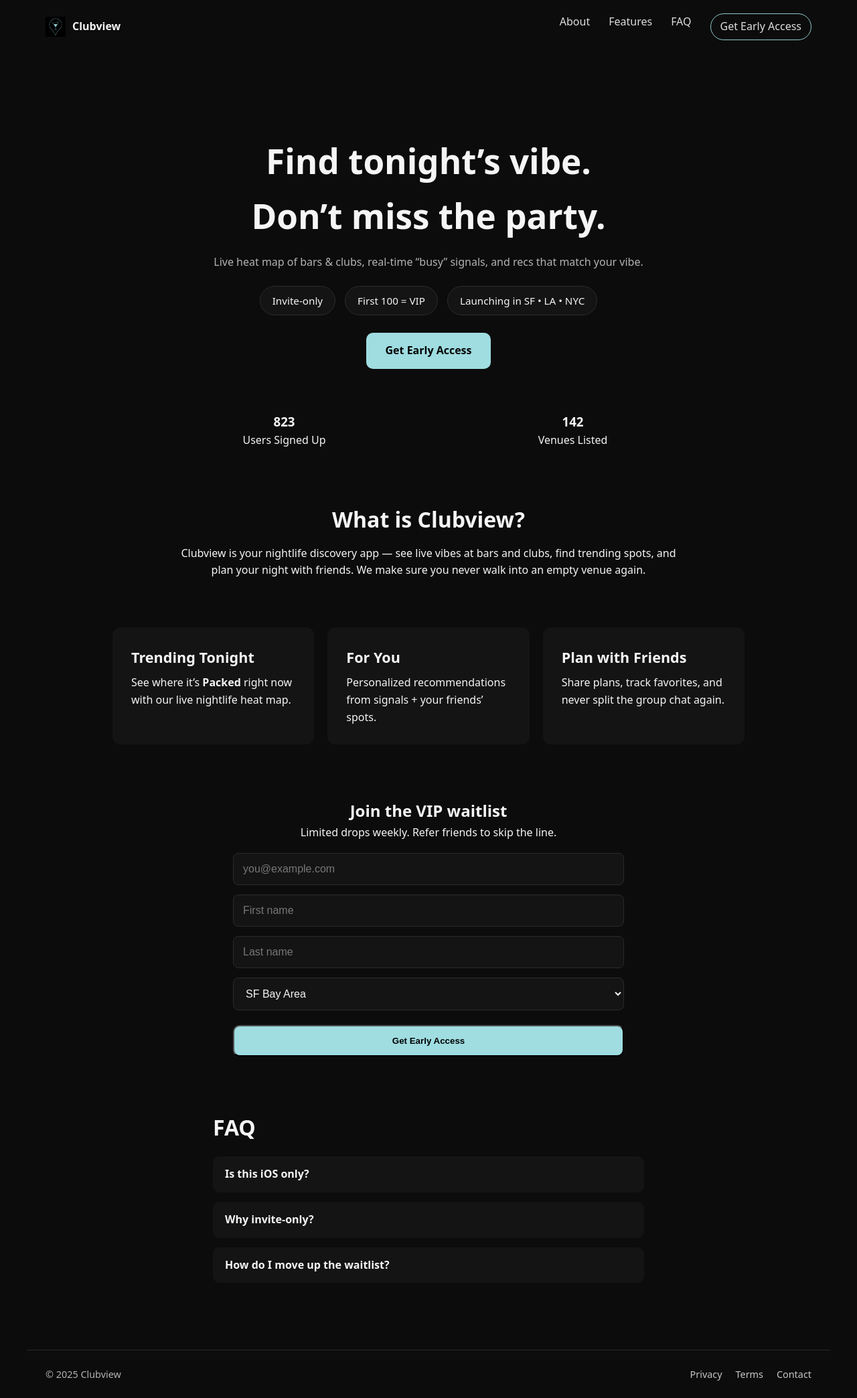
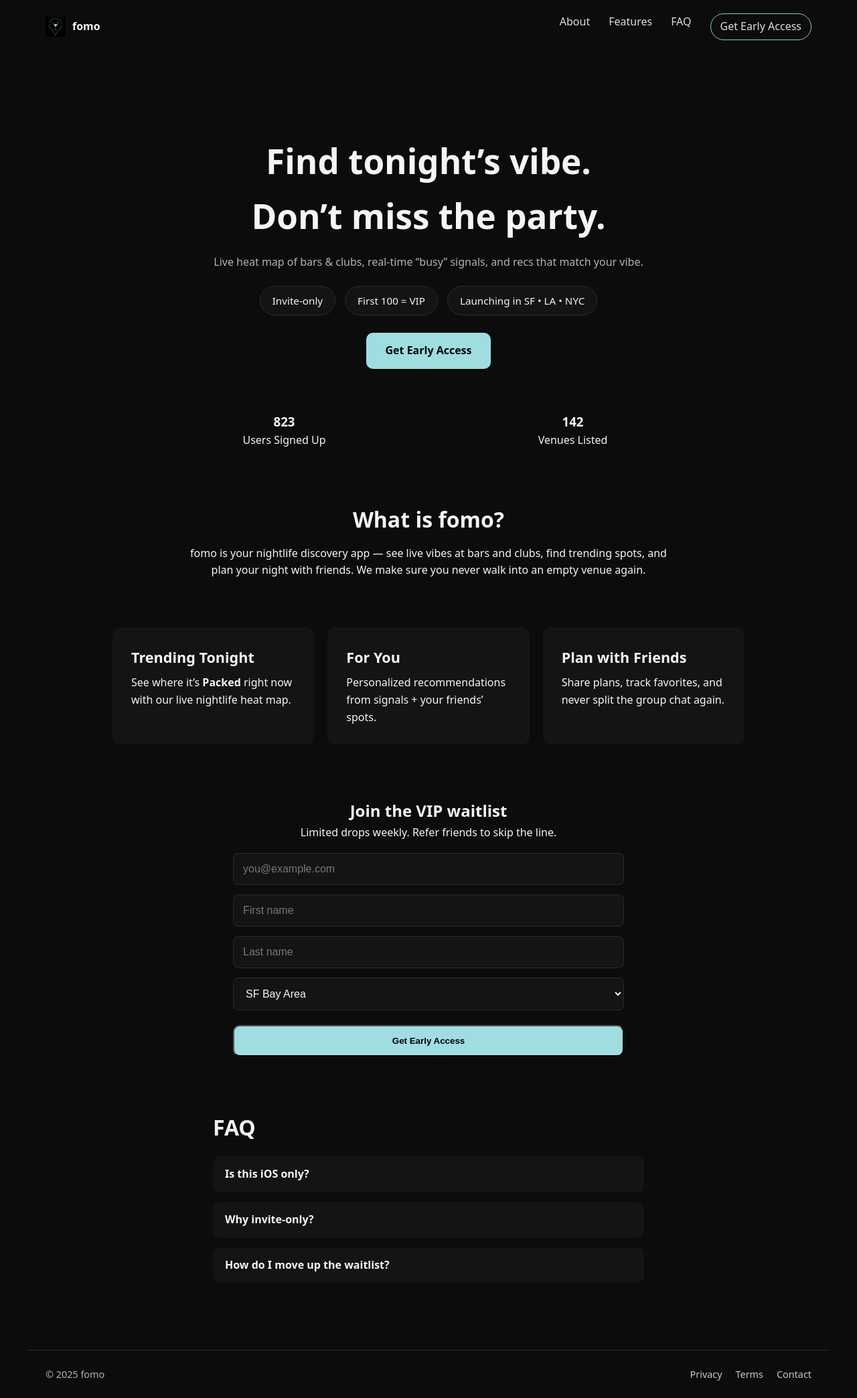
Before and after one commit to kstender11/Landing-Page, a website: page index.html in a window 1280 px wide. Shown: the whole page at 67% size. Drawn offline with Linux system fonts and the light colour scheme.

Commit message:
Update name to fomo

```diff
--- a/admin.js
+++ b/admin.js
@@ -101,7 +101,7 @@
       const blob = new Blob([lines.join("\n")], { type: "text/csv;charset=utf-8" });
       const url  = URL.createObjectURL(blob);
       const a = document.createElement("a");
-      a.href = url; a.download = `clubview-subscribers-${Date.now()}.csv`;
+      a.href = url; a.download = `fomo-subscribers-${Date.now()}.csv`;
       a.click();
       URL.revokeObjectURL(url);
     }
--- a/backend/package.json
+++ b/backend/package.json
@@ -1,5 +1,5 @@
 {
-    "name": "clubview-backend",
+    "name": "fomo-backend",
     "version": "1.0.0",
     "private": true,
     "scripts": {
--- a/index.html
+++ b/index.html
@@ -3,15 +3,15 @@
 <head>
   <meta charset="UTF-8" />
   <meta name="viewport" content="width=device-width, initial-scale=1.0" />
-  <title>Clubview</title>
+  <title>fomo</title>
   <link rel="stylesheet" href="styles.css" />
 </head>
 <body>
   <!-- ===== Header ===== -->
   <header class="navbar">
     <div class="logo">
-      <img src="assets/logo.png" alt="Clubview Logo" />
-      <span>Clubview</span>
+      <img src="assets/logo.png" alt="fomo Logo" />
+      <span>fomo</span>
     </div>
     <nav>
       <a href="#about">About</a>
@@ -52,9 +52,9 @@
 
   <!-- ===== About ===== -->
   <section id="about" class="about">
-    <h2>What is Clubview?</h2>
+    <h2>What is fomo?</h2>
     <p>
-      Clubview is your nightlife discovery app — see live vibes at bars and clubs,
+      fomo is your nightlife discovery app — see live vibes at bars and clubs,
       find trending spots, and plan your night with friends. We make sure you
       never walk into an empty venue again.
     </p>
@@ -122,7 +122,7 @@
 
   <!-- ===== Footer ===== -->
   <footer class="footer">
-    <p>© 2025 Clubview</p>
+    <p>© 2025 fomo</p>
     <div class="footer-links">
       <a href="#">Privacy</a>
       <a href="#">Terms</a>
--- a/package.json
+++ b/package.json
@@ -1,5 +1,5 @@
 {
-  "name": "clubview",
+  "name": "fomo",
   "version": "1.0.0",
   "description": "## Local dev 1. Create `.env.local` at project root with:    - `MONGODB_URI=...`    - `ALLOWED_ORIGIN=http://localhost:3000` 2. Install deps: `npm i` 3. Run: `npx vercel dev`    - Visit http://localhost:3000    - API available at http://localhost:3000/api/subscribe",
   "main": "script.js",
```
Also changed, not shown: admin.html (+2 -2 lines), README.md, 1 other file.
